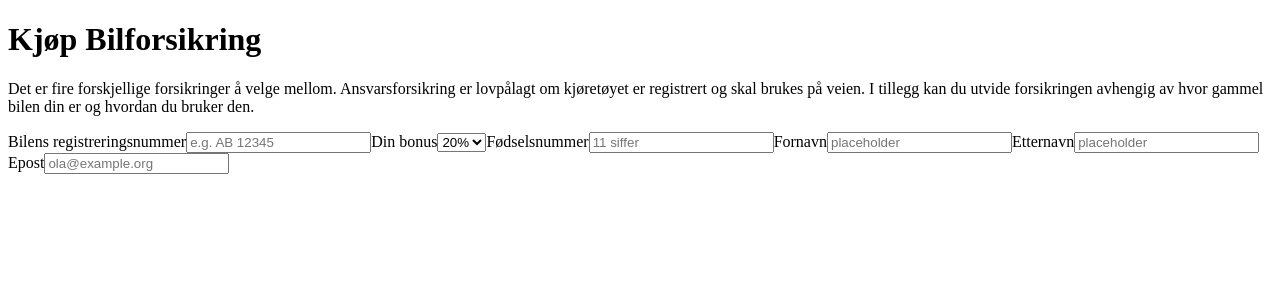
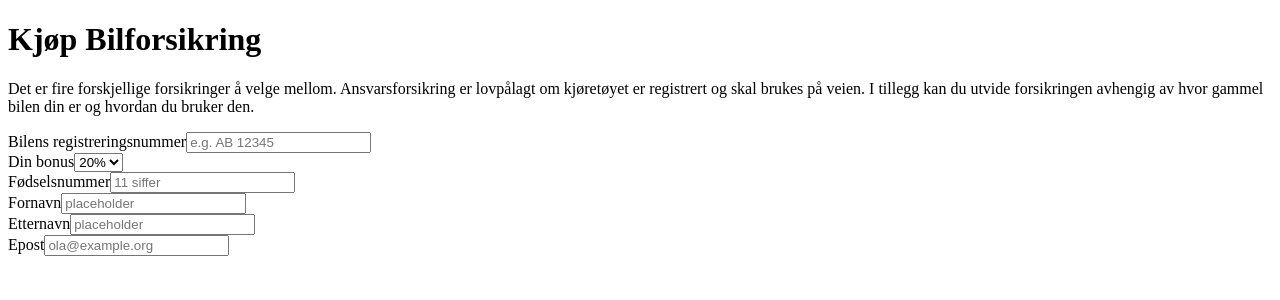
Before and after one commit to vegardok/case-forsikring-2020, a Next.js app: page / in a window 1280 px wide. Shown: the top 300 px of the page. Built offline with nearby package versions, Linux system fonts and the light colour scheme.

Commit message:
Move form to separate component

```diff
--- /dev/null
+++ b/components/InsuranceForm.js
@@ -0,0 +1,20 @@
+import React from 'react';
+import RegNrInput from '../components/RegNrInput.js';
+import BonusSelector from '../components/BonusSelector.js';
+import PersonalNumberInput from '../components/PersonalNumberInput.js';
+import {FirstNameInput, LastNameInput} from '../components/NameInputs.js';
+import EmailInput from '../components/EmailInput.js';
+
+
+const InsuranceForm = () => (
+  <form>
+    <div><RegNrInput /></div>
+    <div><BonusSelector /></div>
+    <div><PersonalNumberInput /></div>
+    <div><FirstNameInput/></div>
+    <div><LastNameInput/></div>
+    <div><EmailInput/></div>
+  </form>
+);
+
+export default InsuranceForm;
--- a/pages/index.js
+++ b/pages/index.js
@@ -1,22 +1,11 @@
 import React from 'react';
 import Header from '../components/Header.js';
-import RegNrInput from '../components/RegNrInput.js';
-import BonusSelector from '../components/BonusSelector.js';
-import PersonalNumberInput from '../components/PersonalNumberInput.js';
-import {FirstNameInput, LastNameInput} from '../components/NameInputs.js';
-import EmailInput from '../components/EmailInput.js';
+import InsuranceForm from '../components/InsuranceForm.js';
 
 const Index = () => (
   <>
     <Header />
-    <form>
-      <RegNrInput />
-      <BonusSelector />
-      <PersonalNumberInput />
-      <FirstNameInput/>
-      <LastNameInput/>
-      <EmailInput/>
-    </form>
+    <InsuranceForm />
   </>
 );
 
```
